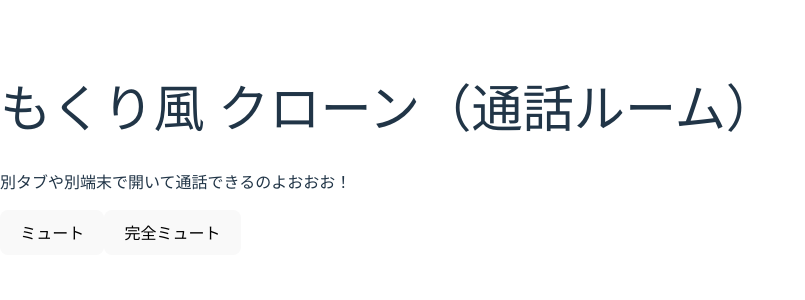
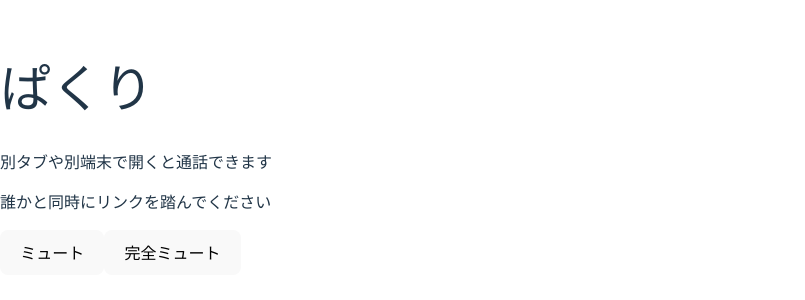
Before and after one commit to suzumusi623/mocri-client, a React (Vite) app: page / in a window 1280 px wide. Shown: the part 250-550 px from the top of the page, without its empty margins (0-805 px from the left). Built offline with nearby package versions, Linux system fonts and the light colour scheme; no server answers.

Commit message:
Add WebRTC multi-user voice chat feature

```diff
--- a/src/App.jsx
+++ b/src/App.jsx
@@ -166,8 +166,9 @@ export default function App() {
 
   return (
     <div>
-      <h1>もくり風 クローン（通話ルーム）</h1>
-      <p>別タブや別端末で開いて通話できるのよおおお！</p>
+      <h1>ぱくり</h1>
+      <p>別タブや別端末で開くと通話できます</p>
+      <p>誰かと同時にリンクを踏んでください</p>
       <button onClick={toggleMute}>{isMuted ? 'マイク解除' : 'ミュート'}</button>
       <button onClick={toggleFullMute}>{isFullyMuted ? '完全ミュート解除' : '完全ミュート'}</button>
       <audio ref={localStreamRef} autoPlay muted />
```
